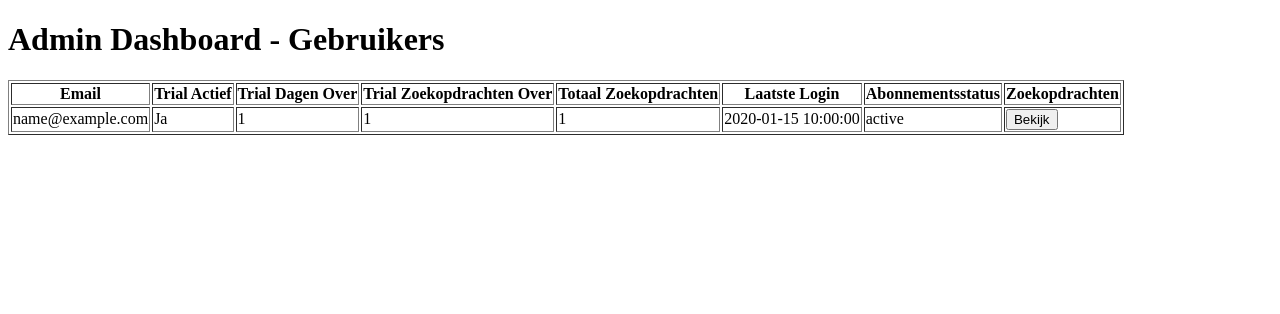
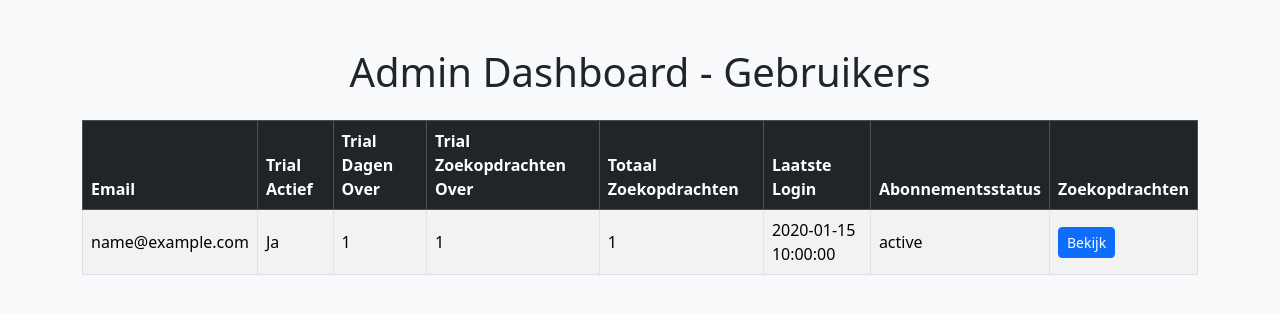
Before and after one commit to IlkerD01/seo-assistant, a Flask app: page /admin/dashboard in a window 1280 px wide. Shown: the top 314 px of the page. Run offline with Flask 3, Linux system fonts and the light colour scheme; tables that the repository leaves empty hold one stand-in row (values such as "Sample post"); some libraries are stand-ins or nearby versions.

Commit message:
Update admin_dashboard.html

```diff
--- a/flask_backend/templates/admin_dashboard.html
+++ b/flask_backend/templates/admin_dashboard.html
@@ -4,7 +4,10 @@
 <html lang="en">
 <head>
     <meta charset="UTF-8">
-    <title>Admin Dashboard - Gebruikersbeheer</title>
+    <title>Admin Dashboard - Gebruikers</title>
+    <!-- Voeg Bootstrap CSS toe -->
+    <link href="https://cdn.jsdelivr.net/npm/bootstrap@5.3.3/dist/css/bootstrap.min.css" rel="stylesheet">
+
     <script>
         async function loadUsers() {
             const response = await fetch('/api/admin/users');
@@ -24,7 +27,7 @@
                     <td>${user.searches_done}</td>
                     <td>${user.last_login}</td>
                     <td>${user.subscription_status}</td>
-                    <td><button onclick="viewSearches(${user.id})">Bekijk</button></td>
+                    <td><button class="btn btn-sm btn-primary" onclick="viewSearches(${user.id})">Bekijk</button></td>
                 `;
 
                 tableBody.appendChild(row);
@@ -42,11 +45,13 @@
         window.onload = loadUsers;
     </script>
 </head>
-<body>
-    <h1>Admin Dashboard - Gebruikers</h1>
+<body class="bg-light">
+    <div class="container mt-5">
+        <h1 class="mb-4 text-center">Admin Dashboard - Gebruikers</h1>
 
-    <table border="1">
-        <thead>
+        <div class="table-responsive">
+            <table class="table table-striped table-bordered align-middle">
+                <thead class="table-dark">
                     <tr>
                         <th>Email</th>
                         <th>Trial Actief</th>
@@ -62,5 +67,10 @@
                     <!-- Gebruikers worden hier geladen -->
                 </tbody>
             </table>
+        </div>
+    </div>
+
+    <!-- Voeg Bootstrap JS toe (optioneel, voor later modals enz.) -->
+    <script src="https://cdn.jsdelivr.net/npm/bootstrap@5.3.3/dist/js/bootstrap.bundle.min.js"></script>
 </body>
 </html>
```
Lines whose indentation alone changed are shown as unchanged.
